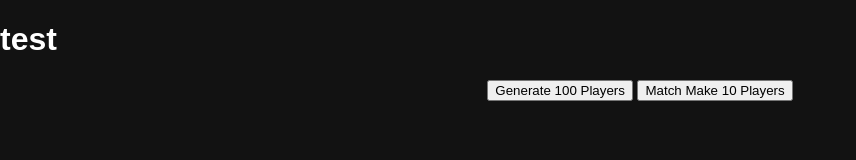
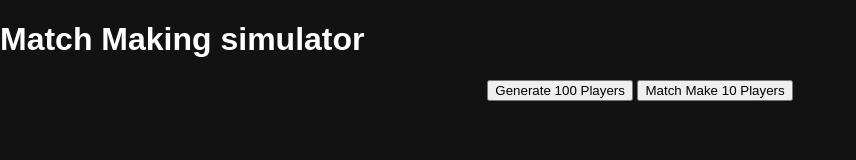
Before and after one commit to fullclipstudios/ISYS3001Task-2, a plain HTML site: page index.html in a window 1280 px wide. Shown: the whole page, without its empty margins (0-856 px from the left). Drawn offline with Linux system fonts and the light colour scheme.

Commit message:
Update index.html - heading
updated page heading to reflect project name.

```diff
--- a/index.html
+++ b/index.html
@@ -7,7 +7,7 @@
     <title>Player Generator</title>
 </head>
 <body>
-    <h1>test</h1>
+    <h1>Match Making simulator</h1>
 
     <div>
         <button id="generatePlayers">Generate 100 Players</button>
```
